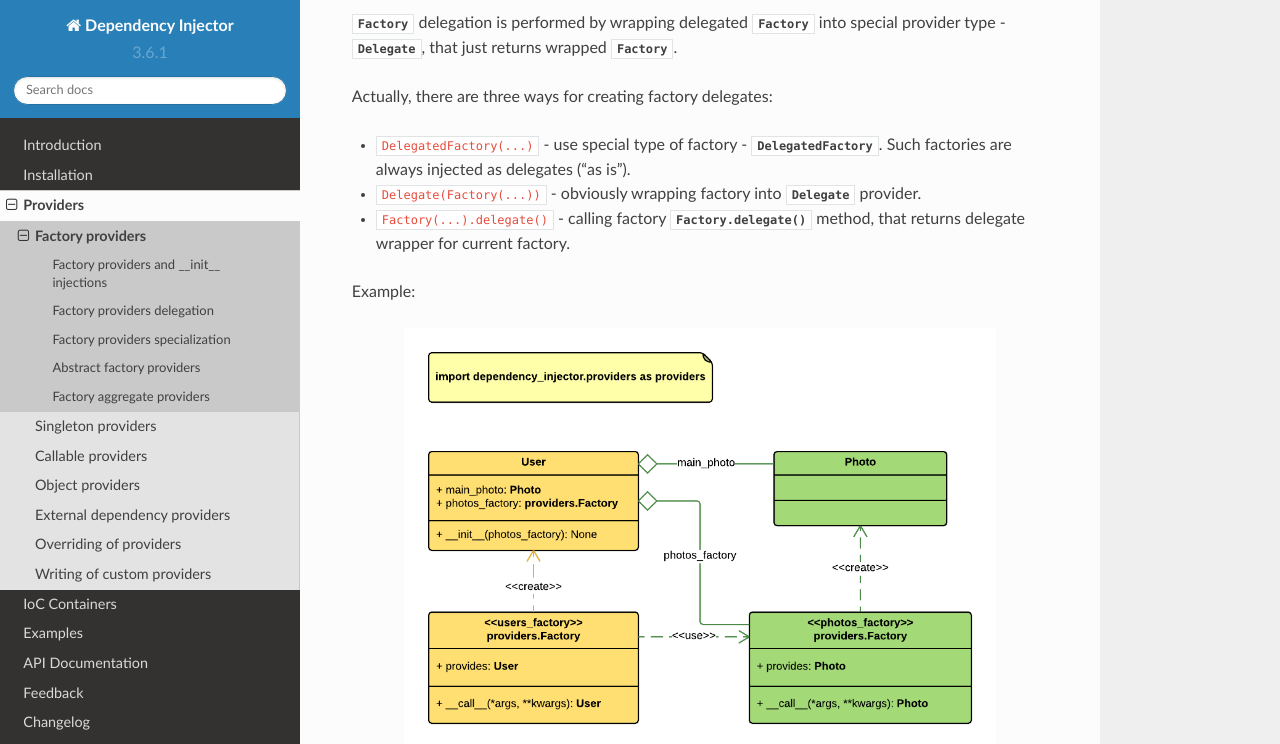
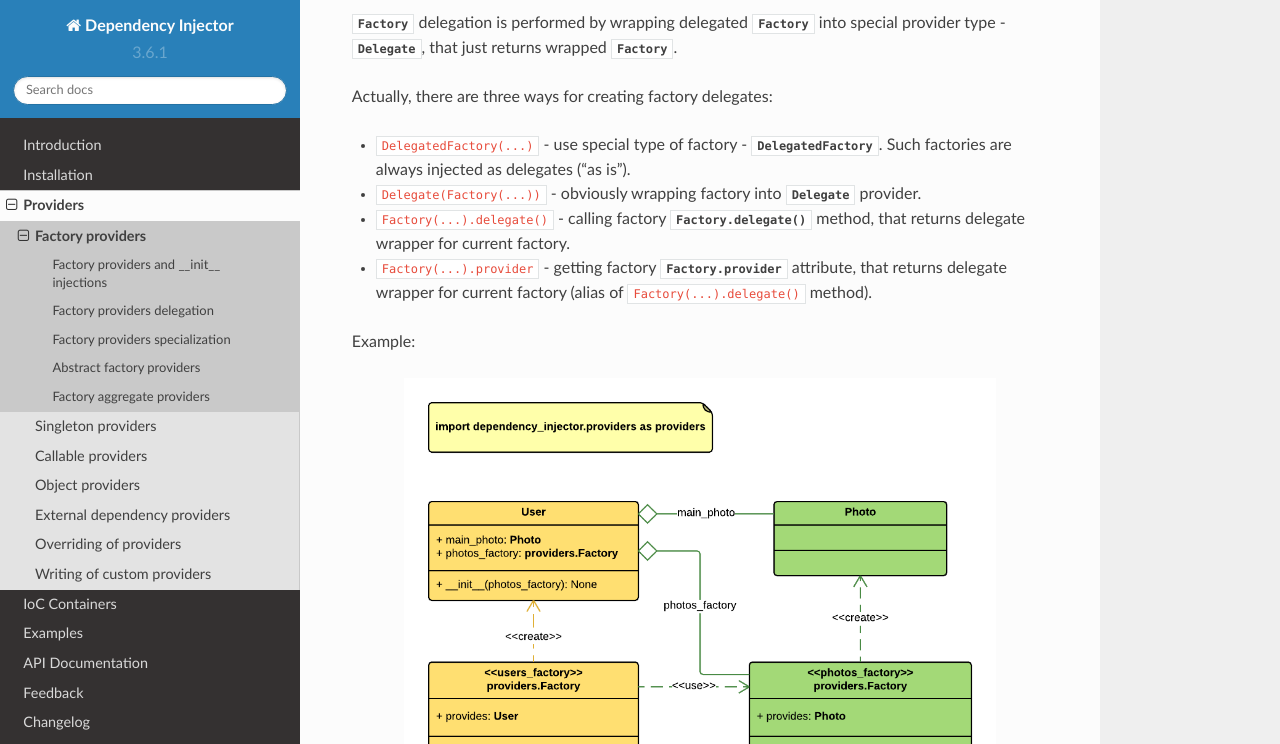
Before and after one commit to ets-labs/python-dependency-injector, a Sphinx documentation site: the page built from docs/providers/factory.rst, in a window 1280 px wide and 900 px high, scrolled down 2191 px, cut to the strip 0-744 px from the top of the window. Built offline with Sphinx 7.4.7 and the Read the Docs theme 2.0.0, drawn with Linux system fonts in a browser that asks for light colours.

Commit message:
Update docs on factory delegation

```diff
--- a/docs/providers/factory.rst
+++ b/docs/providers/factory.rst
@@ -80,6 +80,9 @@ Actually, there are three ways for creating factory delegates:
   :py:class:`Delegate` provider.
 + ``Factory(...).delegate()`` - calling factory :py:meth:`Factory.delegate`
   method, that returns delegate wrapper for current factory.
++ ``Factory(...).provider`` - getting factory :py:attr:`Factory.provider`
+  attribute, that returns delegate wrapper for current factory (alias of
+  ``Factory(...).delegate()`` method).
 
 Example:
 
```
